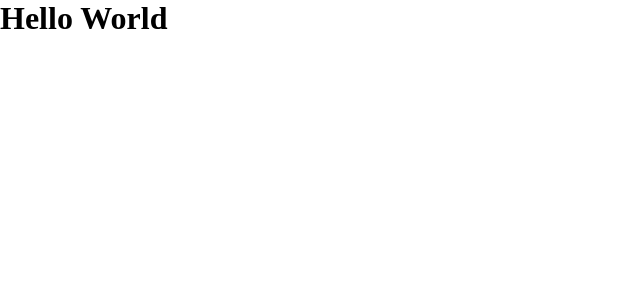
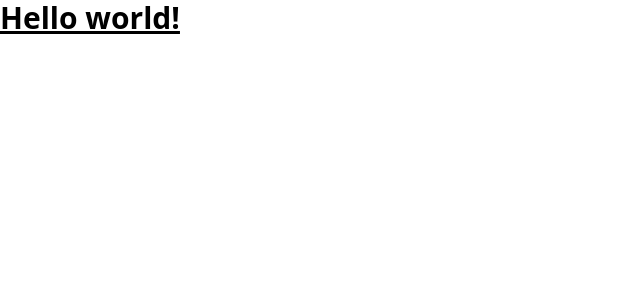
Before and after one commit to brunomaruya/ToDoList, a Next.js app: page / in a window 1280 px wide. Shown: the top 300 px of the page, without its empty margins (0-640 px from the left). Built offline with nearby package versions, Linux system fonts and the light colour scheme.

Commit message:
install tailwind

```diff
--- a/next.config.js
+++ b/next.config.js
@@ -3,6 +3,6 @@
   experimental: {
     appDir: true,
   },
-}
+};
 
-module.exports = nextConfig
+module.exports = nextConfig;
--- a/package.json
+++ b/package.json
@@ -18,5 +18,10 @@
     "react": "18.2.0",
     "react-dom": "18.2.0",
     "typescript": "4.9.5"
+  },
+  "devDependencies": {
+    "autoprefixer": "^10.4.13",
+    "postcss": "^8.4.21",
+    "tailwindcss": "^3.2.7"
   }
 }
--- /dev/null
+++ b/postcss.config.js
@@ -0,0 +1,6 @@
+module.exports = {
+  plugins: {
+    tailwindcss: {},
+    autoprefixer: {},
+  },
+}
--- a/src/app/globals.css
+++ b/src/app/globals.css
@@ -1,3 +1,7 @@
+@tailwind base;
+@tailwind components;
+@tailwind utilities;
+
 * {
   margin: 0;
   padding: 0;
--- a/src/app/page.tsx
+++ b/src/app/page.tsx
@@ -5,7 +5,7 @@
 export default function Home() {
   return (
     <main>
-      <h1>Hello World</h1>
+      <h1 className="text-3xl font-bold underline">Hello world!</h1>
     </main>
   );
 }
--- /dev/null
+++ b/tailwind.config.js
@@ -0,0 +1,15 @@
+/** @type {import('tailwindcss').Config} */
+module.exports = {
+  content: [
+    './app/**/*.{js,ts,jsx,tsx}',
+    './pages/**/*.{js,ts,jsx,tsx}',
+    './components/**/*.{js,ts,jsx,tsx}',
+
+    // Or if using `src` directory:
+    './src/**/*.{js,ts,jsx,tsx}',
+  ],
+  theme: {
+    extend: {},
+  },
+  plugins: [],
+};
```
Also changed, not shown: 1 other file (tests, documents, lock files or other folders).
